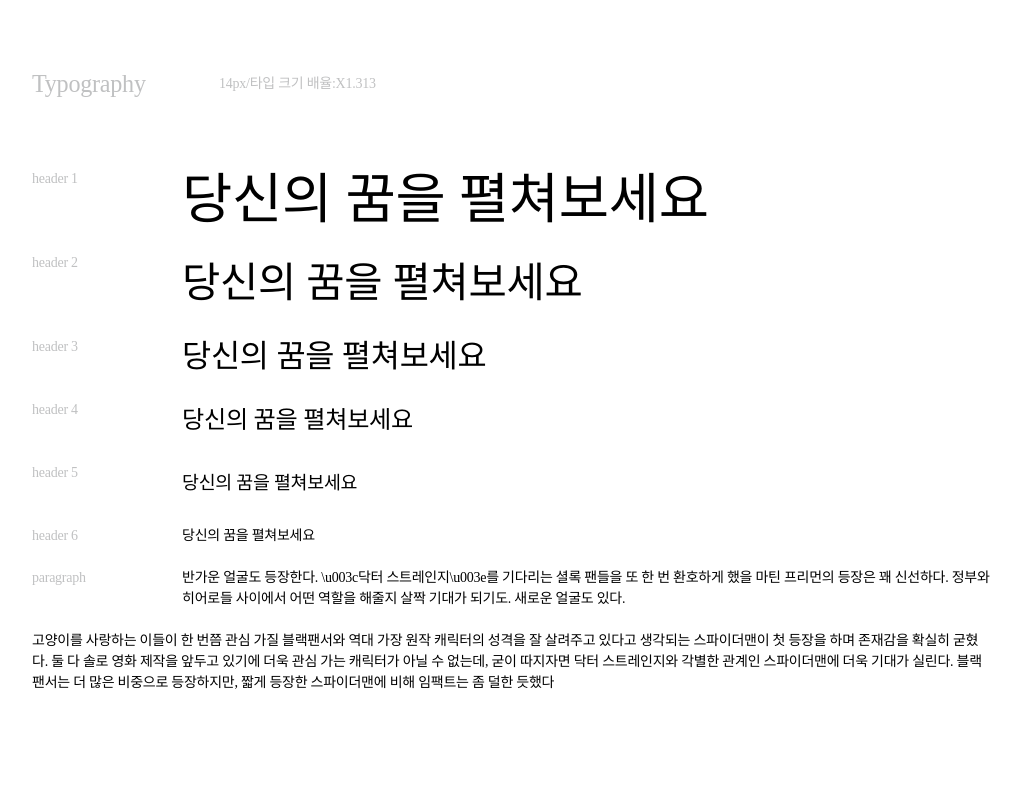
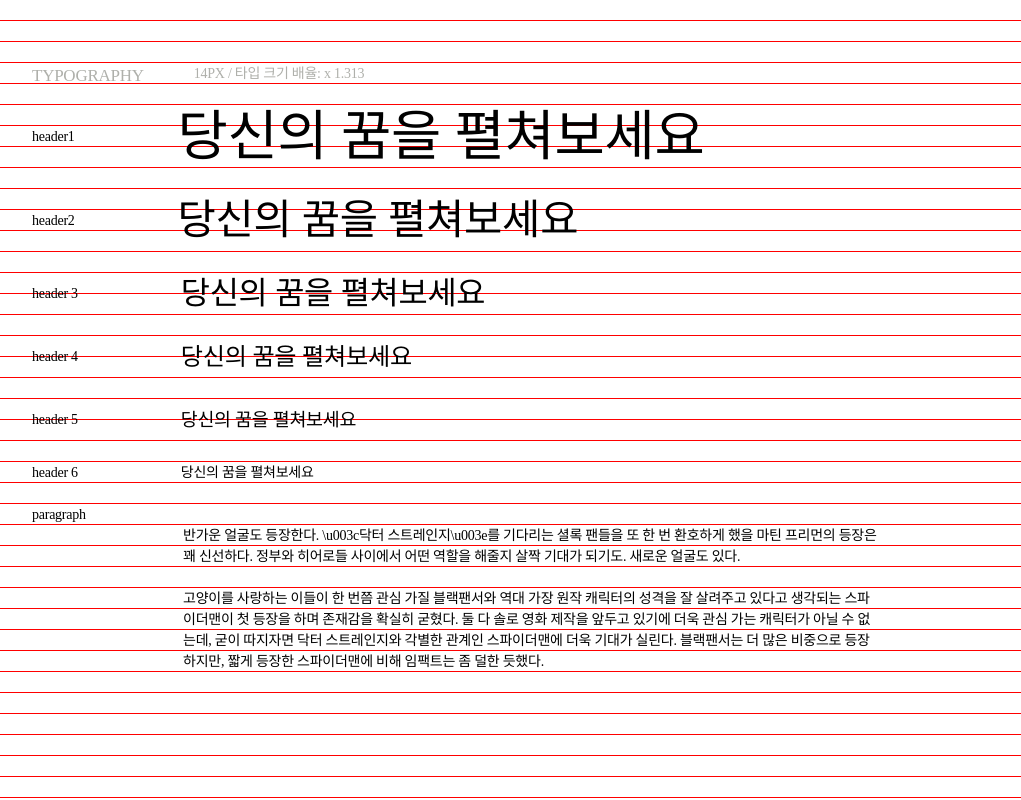
Before and after one commit to dajeong2/FDS_School, a plain HTML site: page 05-UI-kit/index.html in a window 1280 px wide. Shown: the top 800 px of the page, without its empty margins (31-1052 px from the left). Drawn offline with Linux system fonts and the light colour scheme.

Commit message:
ui-kit, 타이포그래피 부분 완

```diff
--- a/05-UI-kit/css/ui-kit.css
+++ b/05-UI-kit/css/ui-kit.css
@@ -7,10 +7,10 @@ body {
 	padding: 63px;
 	/*14px/24px*/
 	font-size: 14px;
-	line-height: 21px;
+	line-height: 1.5;
 	letter-spacing: -0.25px;
-/*    background-image: linear-gradient(180deg, transparent 95%, #8C41EC 95%);
-    background-size: 1px 21px;*/
+    background-image: linear-gradient(180deg, transparent 95%, red 95%);
+    background-size: 1px 21px;
 }
 
 /*타이포 크기 설정*/
@@ -18,7 +18,7 @@ h1,h2,h3,h4,h5,h6,p,span {
 	margin-bottom: 21px;
 }
 
-h1,h2,h3 { font-weight: 200;  }
+h1,h2,h3 { font-weight: 400;  }
 h1 { font-size: 54.63px;}
 h2 { font-size: 41.61px; }
 h1,h2 { line-height: 63px; }
@@ -28,36 +28,56 @@ h5 { font-size: 18.382px; }
 h3,h4,h5 { line-height: 42px; }
 
 /*section*/
-[class$="-box"] { width: 100%; }
-[class$="-rule"] {
-	width: 50%; margin-bottom: 63px;
+section {
+	width: 960px;
+	 }
+
+.typograohy div.header {
+
+	width: 960px;
+
 }
-[class$="-guide"] { width: 50%; }
-
-
-/*typography-box*/
-div.form {
-	margin-bottom: 21px;
-	/*float: left;*/
+.typography .header .header-cap {
+	float: left;
+	margin: 0;
+	font-size: 17px;
+	color: #AFB0AB;
+	text-transform: uppercase;
+}
+.typography .header .set {
+	margin-left: 50px;
+	float: left;
+	color: #AFB0AB;
+}
+.typography .guide {
+	width: 960px;
 }
 
-.title,.set,.span {
-	color: #C0C1C2;
-	/*float: left;	*/
+/*타이포이름포지션속성의 부모요소*/
+.typography .guide .typo-list {
+	/*position: relative;*/
 }
-.typography-box .typography-rule .title {  }
-.typography-box .typography-rule .set { line-height: 42px; }
-span {
-	display: block;
-	margin-right: 45px;
+.typography .guide .name {
+	/*position: absolute;
+	top: translate();*/
+	margin: 0;
 	float: left;
-	font-size: 14px;
-	color: #C0C1C2;
- }
-.title {
-	width: 187px;
+
+}
+.typography .guide .name.l3 {
+	line-height: 63px;
+}
+
+.typography .guide .name.l2 {
+	line-height: 42px;
+}
+.typography .guide .dec {
 	float: left;
+	margin-left: 103px;
+
 }
- span.index {
-	width: 105px;
-  }
+.typography .guide .dec.right {
+	padding-right: 110px;
+	/*야매다롱,,, 어케 맞추는지몰겠당..*/
+	margin-left: 48px;
+}
--- a/05-UI-kit/index.html
+++ b/05-UI-kit/index.html
@@ -4,50 +4,66 @@
 	<meta charset="UTF-8">
 	<title>UI-kit</title>
 	<link rel="stylesheet" href="../Resources/reset.css">
+	<link rel="stylesheet" href="../Resources/common.css">
 	<link rel="stylesheet" href="css/ui-kit.css">
 </head>
 <body>
-	<section class="typography-box">
-		<article class="typography-rule">
-			<h4 class="title">Typography</h4>
-			<p class="set">14px/타입 크기 배율:X1.313</p>
-		</article>
-		<article class="typography-guide">
-			<div class="form">
-				<span class="index">header 1</span>
-				<h1>당신의 꿈을 펼쳐보세요</h1>
+	<section class="typography">
+		<div class="header clearfix">
+			<p class="header-cap">typography</p>
+			<p class="set">14PX / 타입 크기 배율: x 1.313</p>
 		</div>
-			<div class="form">
-				<span class="index">header 2</span>
+		<div class="guide">
+			<ol>
+				<li class="typo-list clearfix">
+					<p class="name l3">header1</p>
+					<div class="dec"><h1>당신의 꿈을 펼쳐보세요</h1></div>
+
+				</li>
+				<li class="typo-list clearfix">
+					<p class="name l3">header2</p>
+					<div class="dec">
 					<h2>당신의 꿈을 펼쳐보세요</h2>
 					</div>
-			<div class="form">
-				<span class="index">header 3</span>
+				</li>
+				<li class="typo-list clearfix">
+					<p class="name l2">header 3</p>
+					<div class="dec">
 					<h3>당신의 꿈을 펼쳐보세요</h3>
 					</div>
-			<div class="form">
-				<span class="index">header 4</span>
+				</li>
+				<li class="typo-list clearfix">
+					<p class="name l2">header 4</p>
+					<div class="dec">
 					<h4>당신의 꿈을 펼쳐보세요</h4>
 					</div>
-			<div class="form" >
-				<span class="index">header 5</span>
+				</li>
+				<li class="typo-list clearfix">
+					<p class="name l2">header 5</p>
+					<div class="dec">
 					<h5>당신의 꿈을 펼쳐보세요</h5>
 					</div>
-			<div class="form">
-				<span class="index">header 6</span>
+				</li>
+				<li class="typo-list clearfix">
+					<p class="name">header 6</p>
+					<div class="dec">
 					<h6>당신의 꿈을 펼쳐보세요</h6>
 					</div>
-			<div class="form">
-				<span class="index">paragraph</span>
-				<p>반가운 얼굴도 등장한다. \u003c닥터 스트레인지\u003e를 기다리는 셜록 팬들을 또 한 번 환호하게 했을 마틴 프리먼의 등장은 꽤 신선하다. 정부와 히어로들 사이에서 어떤 역할을 해줄지 살짝 기대가 되기도. 새로운 얼굴도 있다.</p>
-				<p>
-				고양이를 사랑하는 이들이 한 번쯤 관심 가질 블랙팬서와 역대 가장 원작 캐릭터의 성격을 잘 살려주고 있다고 생각되는 스파이더맨이 첫 등장을 하며 존재감을 확실히 굳혔다. 둘 다 솔로 영화 제작을 앞두고 있기에 더욱 관심 가는 캐릭터가 아닐 수 없는데, 굳이 따지자면 닥터 스트레인지와 각별한 관계인 스파이더맨에 더욱 기대가 실린다. 블랙팬서는 더 많은 비중으로 등장하지만, 짧게 등장한 스파이더맨에 비해 임팩트는 좀 덜한 듯했다
+				</li>
+				<li class="typo-list clearfix">
+					<p class="name">paragraph</p>
+					<div class="dec clearfix">
+					<p class="dec right">반가운 얼굴도 등장한다. \u003c닥터 스트레인지\u003e를 기다리는 셜록 팬들을 또 한 번 환호하게 했을 마틴 프리먼의 등장은 꽤 신선하다. 정부와 히어로들 사이에서 어떤 역할을 해줄지 살짝 기대가 되기도. 새로운 얼굴도 있다.</<p>
+					<p class="dec right">고양이를 사랑하는 이들이 한 번쯤 관심 가질 블랙팬서와 역대 가장 원작 캐릭터의 성격을 잘 살려주고 있다고 생각되는 스파이더맨이 첫 등장을 하며 존재감을 확실히 굳혔다. 둘 다 솔로 영화 제작을 앞두고 있기에 더욱 관심 가는 캐릭터가 아닐 수 없는데, 굳이 따지자면 닥터 스트레인지와 각별한 관계인 스파이더맨에 더욱 기대가 실린다. 블랙팬서는 더 많은 비중으로 등장하지만, 짧게 등장한 스파이더맨에 비해 임팩트는 좀 덜한 듯했다.
 					</p>
 					</div>
-		</article>
+				</li>
+			</ol>
+		</div>
 	</section>
-	<section class="table-box"></section>
-	<sectionclass="list-box"></section>
-	<section class="color-box"></section>
+	<section class="color"></section>
+	<section class="table"></section>
+	<section class="list"></section>
+	<section class="component"></section>
 </body>
 </html>
```
Lines whose indentation alone changed are shown as unchanged.
